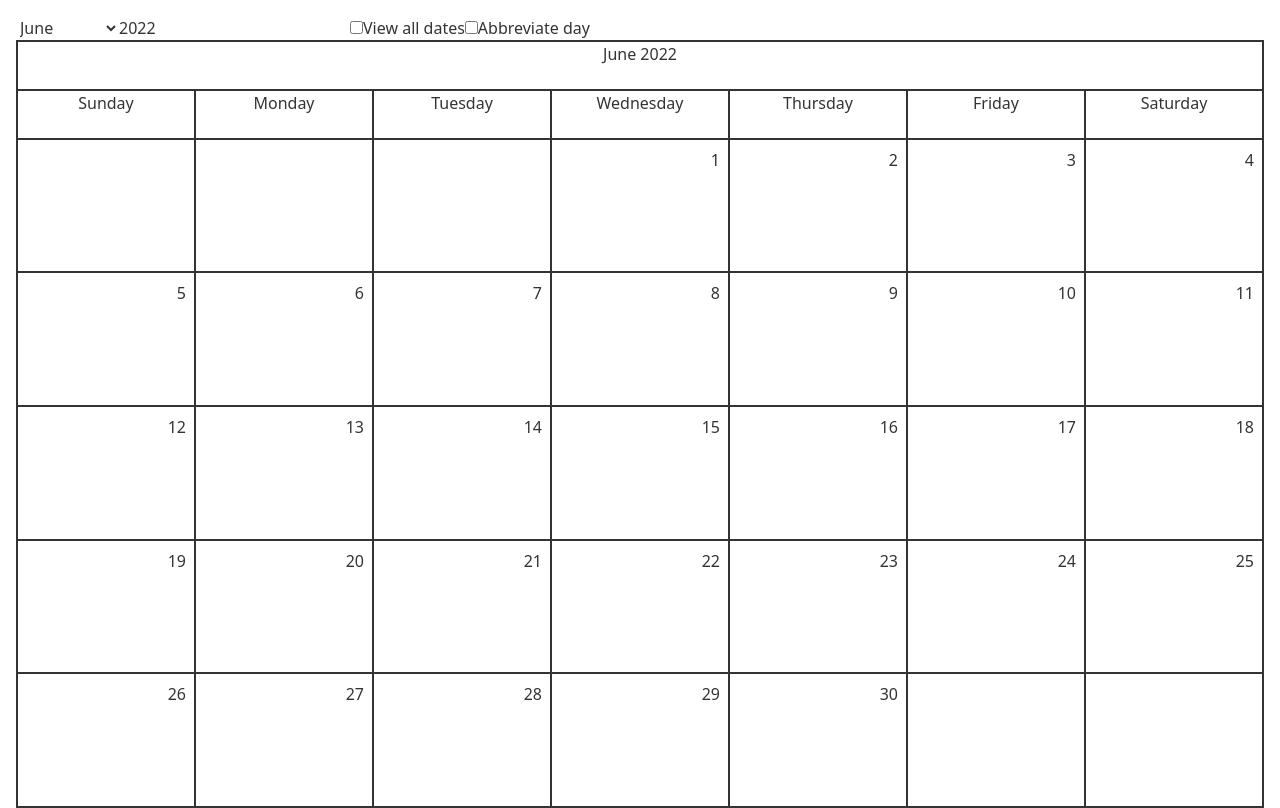
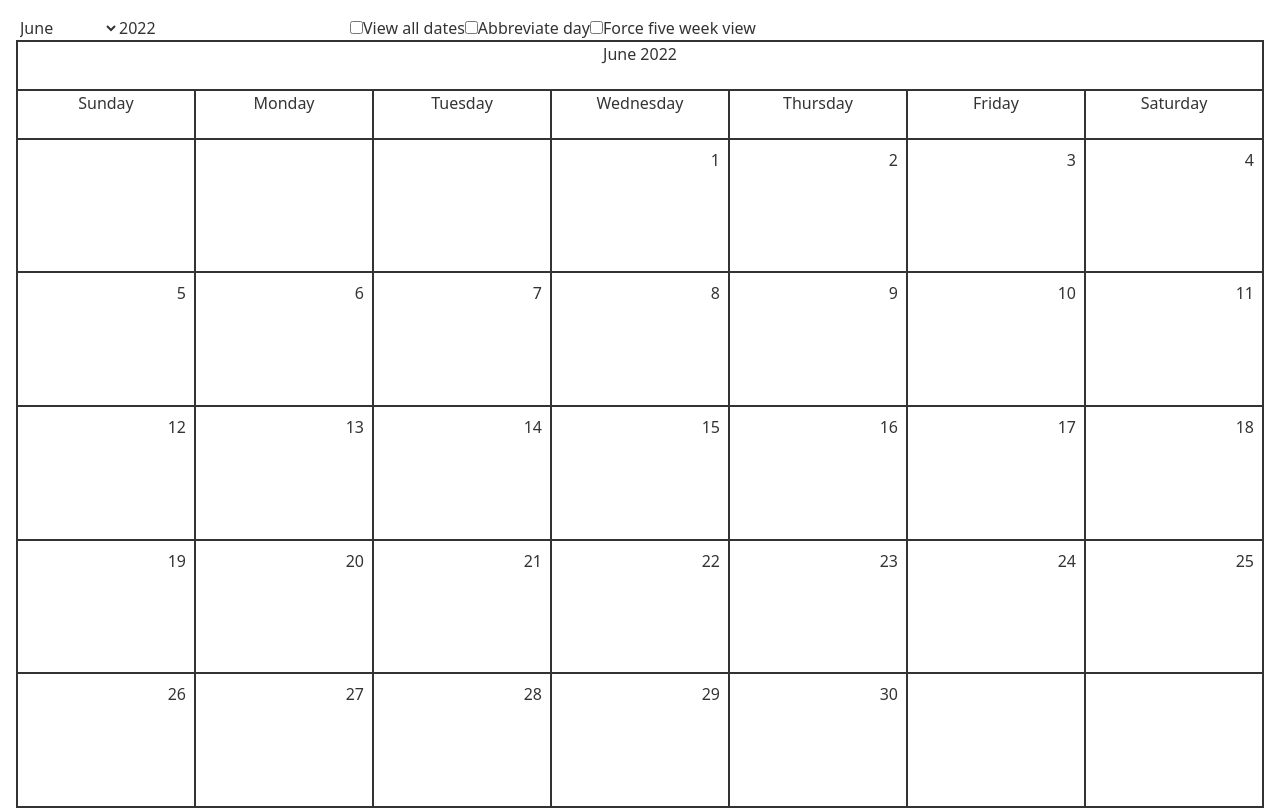
Before and after one commit to vlemoine/calendar.rocks, a Nuxt app: page / in a window 1280 px wide. Built offline with nearby package versions, Linux system fonts and the light colour scheme.

Commit message:
five week view

```diff
--- a/app.vue
+++ b/app.vue
@@ -1,6 +1,7 @@
 <template>
   <NuxtLayout>
     <!-- Color mode: {{ $colorMode.value }} -->
+    <div class="print:hidden">
       <select name="months" v-model="selectedMonth" class="bg-transparent">
         <option v-for="(month, i) in months" :key="i" :value="i">
           {{ month }}
@@ -23,8 +24,15 @@
         name="abbrDay"
         id="abbrDay"
         v-model="abbrDay"
-    /><label for="abbrDayr">Abbreviate day</label>
-    <Month :date="date" :allDates="allDates" :abbrDay="abbrDay"></Month>
+      /><label for="abbrDay">Abbreviate day</label>
+      <input
+        type="checkbox"
+        name="forceFive"
+        id="forceFive"
+        v-model="forceFive"
+      /><label for="forceFive">Force five week view</label>
+    </div>
+    <Month :date="date" :allDates="allDates" :abbrDay="abbrDay" :forceFive="forceFive"></Month>
   </NuxtLayout>
 </template>
 
@@ -48,6 +56,7 @@ const selectedMonth = ref(new Date().getMonth());
 const selectedYear = ref(new Date().getFullYear());
 const allDates = ref(false);
 const abbrDay = ref(false);
+const forceFive = ref(false);
 const date = computed(() => {
   let d = new Date();
   d.setDate(1);
--- a/components/Month.vue
+++ b/components/Month.vue
@@ -1,19 +1,36 @@
 <template>
   <div class="month grid grid-cols-7 h-full" :class="border">
-    <div class="col-span-7 text-center" :class="border">{{ month }} {{year}}</div>
+    <div class="col-span-7 text-center" :class="border">
+      {{ month }} {{ year }}
+    </div>
     <div
       v-for="(weekday, i) in weekdays"
       :key="i"
-      class="text-center" :class="border"
+      class="text-center"
+      :class="border"
     >
-      {{ abbrDay ? weekday.slice(0, 3): weekday }}
+      {{ abbrDay ? weekday.slice(0, 3) : weekday }}
     </div>
     <div
       v-for="(date, i) in days"
       :key="i"
-      class="p-2 text-right row-span-4" :class="border"
+      class="p-2 relative"
+      :class="[
+        border,
+        text(i),
+        forceFive && days.length > 35
+          ? i > 27
+            ? 'row-span-2'
+            : 'row-span-4'
+          : 'row-span-4',
+        {
+          end: i % 7 === 6,
+          'border-b-0 pb-0': forceFive && i > 27 && i < 35,
+          'border-t-0 pt-0': forceFive && i > 34,
+        },
+      ]"
     >
-      {{ date }}
+      <span v-if="date !== ''" :class="{'absolute bottom-2': forceFive && i > 34}">{{ date }}</span>
     </div>
   </div>
 </template>
@@ -34,7 +51,7 @@ export default {
   props: {
     date: {
       type: Object,
-      required: true
+      required: true,
     },
     allDates: {
       type: Boolean,
@@ -46,12 +63,12 @@ export default {
     },
     forceFive: {
       type: Boolean,
-      default: false
-    }
+      default: false,
+    },
   },
   data() {
     return {
-      border: 'border border-current',
+      border: "border border-current",
       weekdays: weekdays,
     };
   },
@@ -84,15 +101,20 @@ export default {
       }
       let q = d.getDay() - 1;
       while (q > -1 && d.getDay() > q) {
-         if (this.allDates) {
+        if (this.allDates && !this.forceFive) {
           slots.push(d.getDate());
         } else {
           slots.push("");
         }
-          d.setDate(d.getDate() + 1);
+        d.setDate(d.getDate() + 1);
       }
       return slots;
     },
   },
+  methods: {
+    text(i) {
+      return this.forceFive && i > 34 ? 'text-left': 'text-right'
+    }
+  }
 };
 </script>
```
Lines whose indentation alone changed are shown as unchanged.
